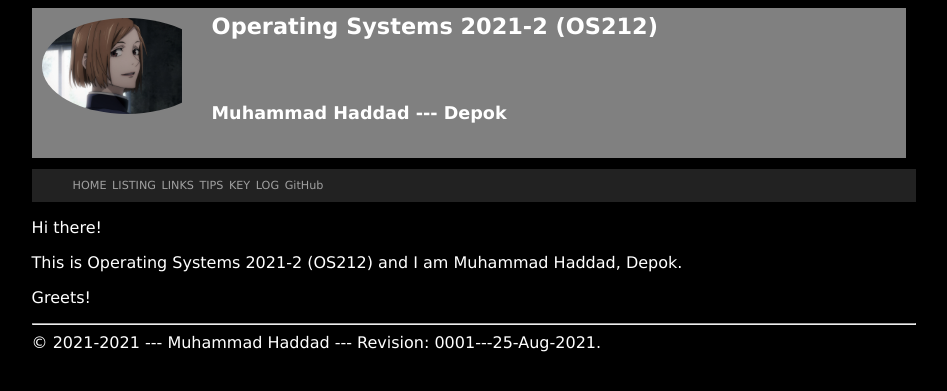
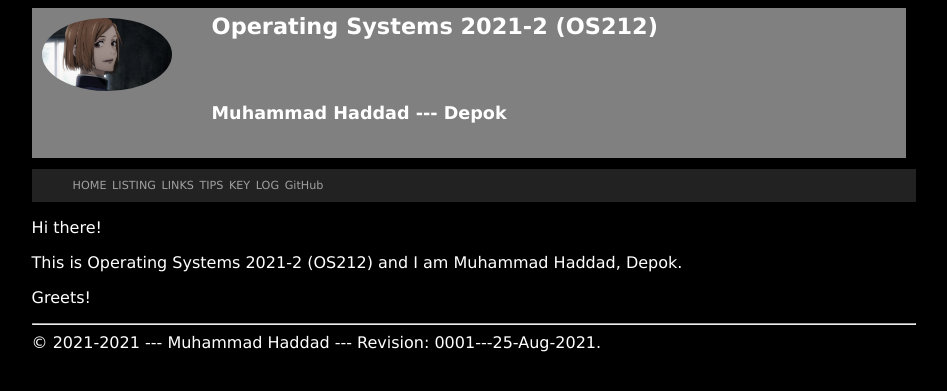
Before and after one commit to haddad9/os212, a Jekyll site: the page built from index.md, in a window 1280 px wide. Shown: the top 391 px of the page, without its empty margins (166-1113 px from the left). Built offline with Jekyll 4.4.1, drawn with Linux system fonts in a browser that asks for light colours.

Commit message:
change photo

```diff
--- a/_layouts/layout.html
+++ b/_layouts/layout.html
@@ -11,7 +11,7 @@
   <header>
   <div class="row">
     <div class="column left">
-      <img src="{{ site.baseurl }}/assets/images/nobara.png" alt="kugisaki nobara" style="width:170px; border-radius:50%">
+      <img src="{{ site.baseurl }}/assets/images/nobara.png" alt="kugisaki nobara" style="width:130px; border-radius:50%">
     </div>
     <div class="column right1">
       {% if page.title %}{{ page.title | escape }}
```
Also changed, not shown: 000.md (+1 -1 lines).
